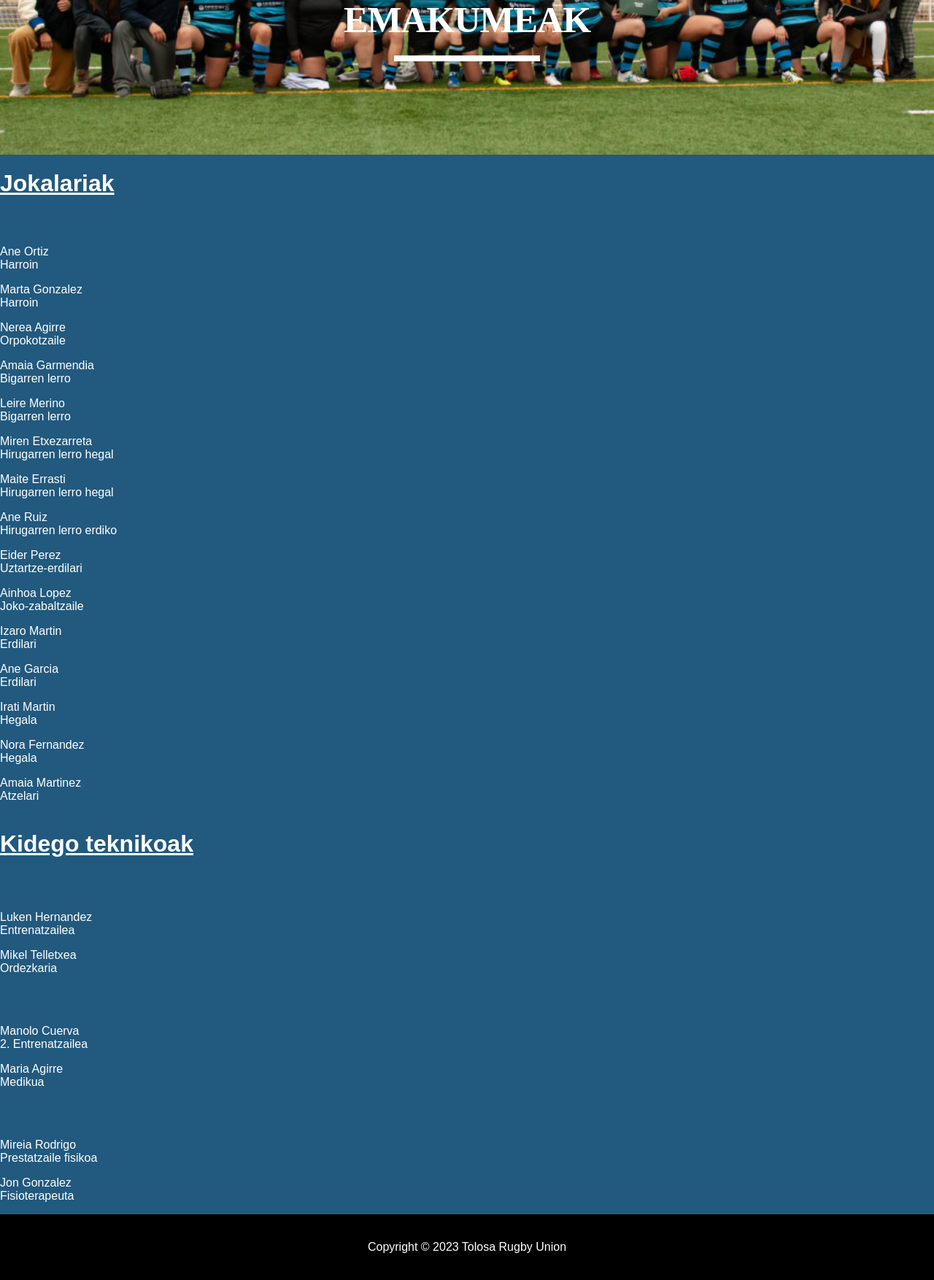
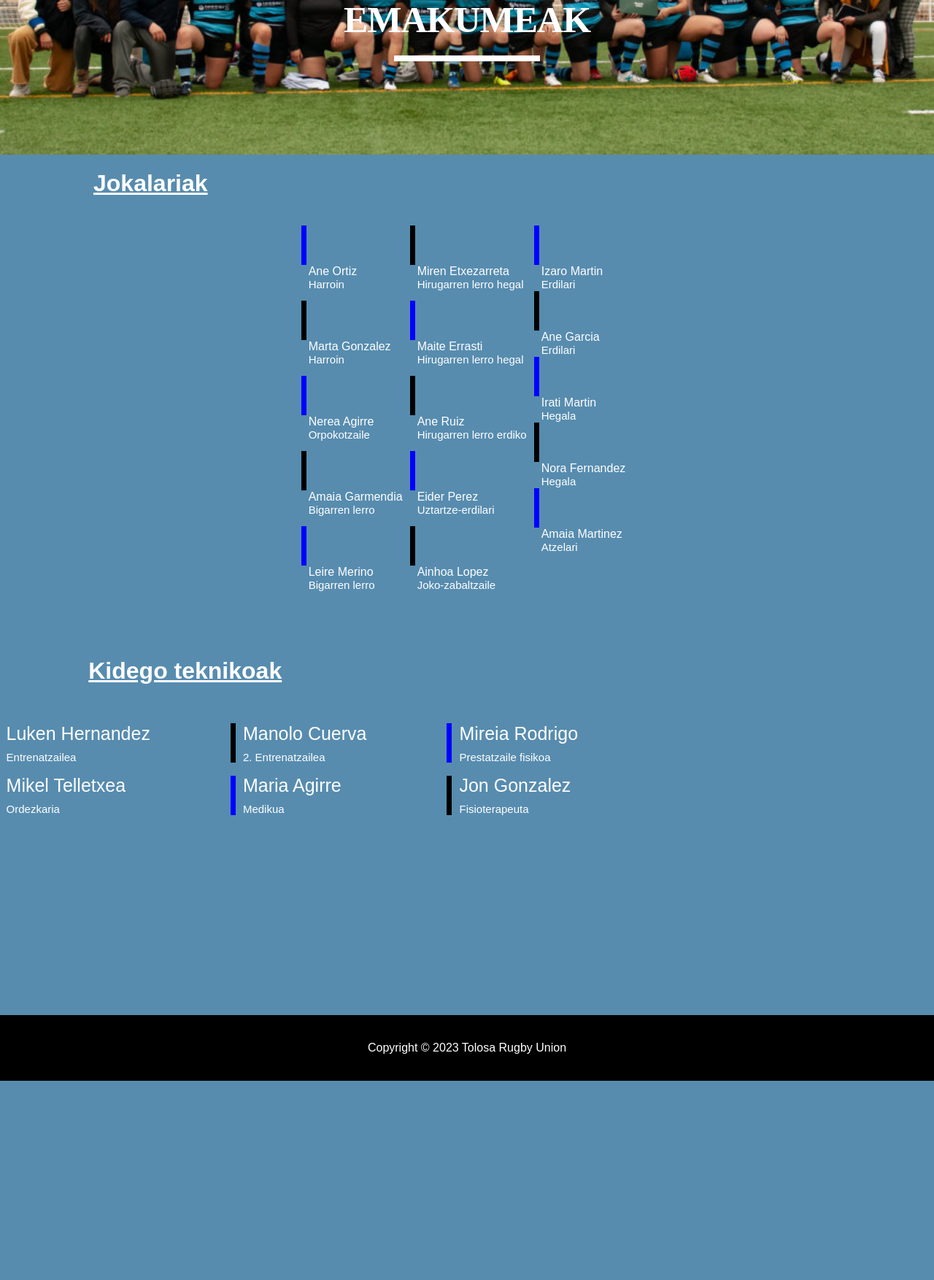
Before and after one commit to Luken1919/2Erronka, a PHP site: page /emakumeak.html in a window 1280 px wide. Shown: the part 346-2100 px from the top of the page at 73% size. After the commit the page ends 1827 px from the top, so only its background shows below. Run offline with PHP 8.4, Linux system fonts and the light colour scheme.

Commit message:
emakumeak

```diff
--- a/web/Style/emakumeak.css
+++ b/web/Style/emakumeak.css
@@ -5,8 +5,9 @@ body {
   min-height: 100vh;
   display: flex;
   flex-direction: column;
-    background-color: #22597e;
+  background-color: #578caf;
 }
+
 
 header {
   display: flex;
@@ -79,9 +80,9 @@ body {
 
 /* Estilos para el contenido principal */
 .main{
+  background-color: #578caf;
+  color: rgb(255, 255, 255);
 
-    background-color: #22597e;
-    color: rgb(255, 255, 255);
   }
 
   .tituloa{
@@ -94,13 +95,6 @@ body {
       background-position: center; /* Alinear la imagen al centro */
       background-color:  rgba(0, 0, 0, 10);
       padding: 10%;
-    }
-
-    .mainblack{
-        background-color: #22597e;
-        color: white;
-        display: flex;
-        margin-top: 50px;
   }
 
 
@@ -123,4 +117,80 @@ body {
   margin-top: auto;
   padding: 20px;
   text-align: center;
+  margin-top: 20%;
 }
+
+
+
+
+.alineatu p {
+  margin: 0 10px; /* Espacio entre los elementos de texto */
+}
+
+.espacio{
+  color: #22597e;
+  margin-top:13px;
+}
+
+.azpikoa{
+  font-size: 15px;
+}
+
+
+/* Estilos para las columnas */
+.columna {
+  display: flex;
+  justify-content: center;
+  margin-top: 3%;
+}
+
+/* Ajustar el espacio entre las columnas */
+.alineatu {
+  display: flex;
+  flex-direction: column;
+  align-items: left; /* Alinea los elementos en el centro horizontalmente */
+}
+
+/* Estilos para los contenedores de línea y contenido */
+.contenido {
+  display: flex;
+  align-items: center; /* Alinea el contenido verticalmente */
+  font-size: 25px;
+}
+
+/* Estilos para las líneas verticales */
+.linea-vertical-urdina,
+.linea-vertical-beltza {
+  width: 7px;
+  height: 54px; /* Ajusta la altura de la línea según tu diseño */
+}
+
+.linea-vertical-urdina {
+  background-color: blue; /* Color de la línea */
+}
+
+.linea-vertical-beltza {
+  background-color: black; /* Color de la línea */
+}
+
+.columnabi {
+  display: flex;
+  justify-content: center;
+  margin-left: 100px;
+}
+
+h1{
+  margin-left: 10%;
+  color: #fff;
+}
+
+.mainbi{
+  background-color: #578caf;
+  color: rgb(255, 255, 255);
+  margin-top: 6%;
+  margin-left: -38%;
+  }
+
+  .kidegotitulo{
+    margin-left: 34.4%;
+  }
--- a/web/emakumeak.html
+++ b/web/emakumeak.html
@@ -40,6 +40,7 @@
     <main class="mainblack">
 
       <div class="columna">
+
 
         <div class="alineatu">
           <div class="linea-vertical-urdina"></div>
--- a/web/gizonak.html
+++ b/web/gizonak.html
@@ -38,6 +38,7 @@
       <div class="linea-horizontal"></div>
     </div>
     <h1><u>Jokalariak</u></h1>
+
     <div class="columna">
 
       <div>
```
Lines whose indentation alone changed are shown as unchanged.
